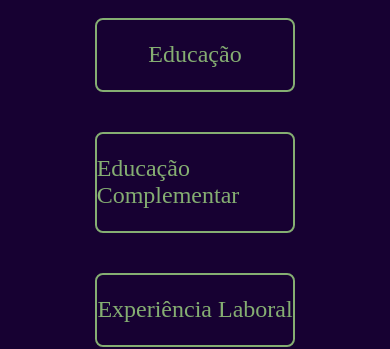
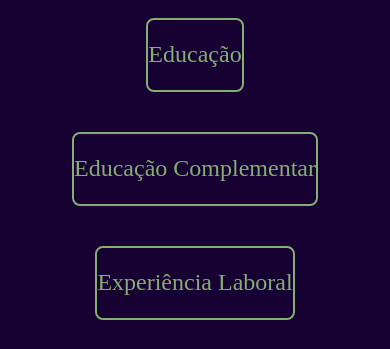
Before and after one commit to JuannDarley/portifolio, a plain HTML site: page curriculo.html in a window 390 px wide. Shown: the part 519-868 px from the top of the page. Drawn offline with nearby package versions, Linux system fonts and the light colour scheme.

Commit message:
adicionando tamanho dos botoes da pagina curriculo para sincronizar com telas menores

```diff
--- a/style/style.css
+++ b/style/style.css
@@ -129,7 +129,6 @@ body {
   gap: 16px;
   padding: 21.5px 0;
   cursor: pointer;
-
   background-color: var(--cor-primaria);
   border-radius: 8px;
 }
@@ -194,6 +193,8 @@ body {
   .apresentacao__conteudo {
     width: auto;
   }
-
+  .caixa {
+    width: auto;
+  }
 
  }
```
